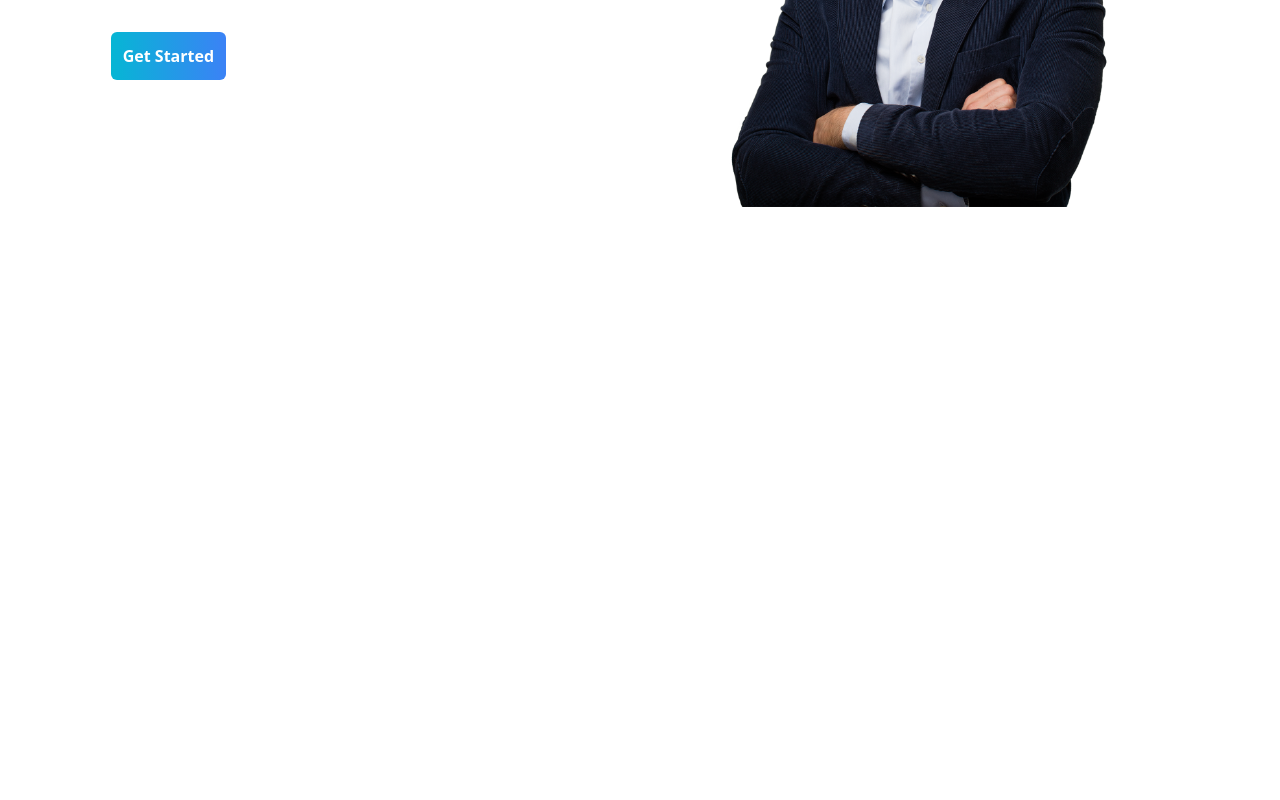
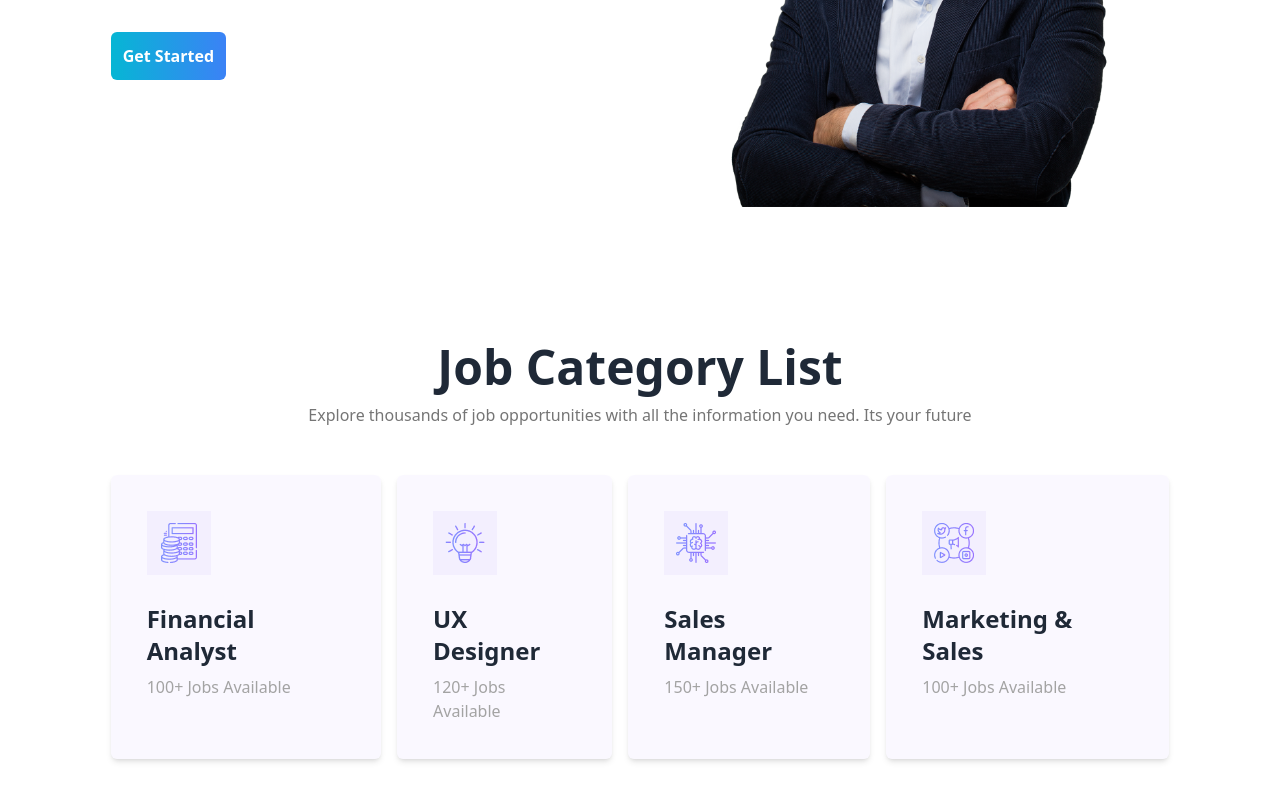
Before and after one commit to akashislam1/todays-job, a React (Vite) app: page / in a window 1280 px wide. Shown: the part 400-1200 px from the top of the page. Before the commit the page ends 800 px from the top, so only its background shows below. Built offline with nearby package versions, Linux system fonts and the light colour scheme.

Commit message:
added Job section

```diff
--- a/src/components/Banner/Banner.jsx
+++ b/src/components/Banner/Banner.jsx
@@ -8,7 +8,7 @@ const Banner = () => {
           One Step Closer To Your <br />
           <span className=" text-[#7E90FE]">Dream Job</span>
         </h1>
-        <p className="text-[#757575] my-7">
+        <p className="text-primary my-7">
           Explore thousands of job opportunities with all the information you
           need. Its your future. Come find it. Manage all your job application
           from start to finish.
--- a/src/components/Home/Home.jsx
+++ b/src/components/Home/Home.jsx
@@ -1,12 +1,14 @@
 import React from "react";
 import Header from "../Header/Header";
 import Banner from "../Banner/Banner";
+import JobSection from "../JobSection/JobSection";
 
 const Home = () => {
   return (
     <div className="w-full lg:w-5/6 mx-auto">
       <Header></Header>
       <Banner></Banner>
+      <JobSection></JobSection>
     </div>
   );
 };
--- a/src/components/JobSection/JobSection.jsx
+++ b/src/components/JobSection/JobSection.jsx
@@ -1,7 +1,31 @@
-import React from "react";
+import React, { useEffect, useState } from "react";
+import SingleJob from "./SingleJob";
 
 const JobSection = () => {
-  return <div></div>;
+  const [jobs, setJobs] = useState([]);
+
+  useEffect(() => {
+    fetch("../../../public/category.json")
+      .then((res) => res.json())
+      .then((data) => setJobs(data));
+  }, []);
+
+  return (
+    <div className=" my-32 p-1">
+      <div className=" lg:text-center">
+        <h1 className="text-2xl lg:text-5xl font-bold">Job Category List</h1>
+        <p className="text-primary mt-3">
+          Explore thousands of job opportunities with all the information you
+          need. Its your future
+        </p>
+      </div>
+      <div className=" md:flex  justify-between gap-4 mt-8">
+        {jobs.map((job, index) => (
+          <SingleJob key={index} job={job}></SingleJob>
+        ))}
+      </div>
+    </div>
+  );
 };
 
 export default JobSection;
--- /dev/null
+++ b/src/components/JobSection/SingleJob.jsx
@@ -0,0 +1,17 @@
+import React from "react";
+
+const SingleJob = ({ job }) => {
+  console.log(job);
+  const { img, jobAvailable, jobTitle } = job;
+  return (
+    <div className="bg-[#9873FF0D] p-9 rounded-md my-4 shadow-md">
+      <img className="bg-[#7b53e70d] p-3" src={img} alt="" />
+      <div className="mt-7">
+        <h3 className="text-2xl font-semibold">{jobTitle}</h3>
+        <p className="text-[#A3A3A3] mt-2">{jobAvailable} Jobs Available</p>
+      </div>
+    </div>
+  );
+};
+
+export default SingleJob;
--- a/src/index.css
+++ b/src/index.css
@@ -5,3 +5,6 @@
 .btn-primary {
   @apply p-3 bg-gradient-to-r from-cyan-500 to-blue-500 text-white rounded-md font-bold;
 }
+.text-primary {
+  @apply text-[#757575];
+}
```
